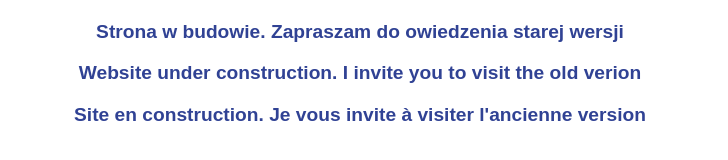
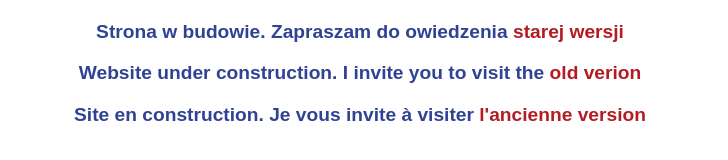
Before and after one commit to Alkszo/kasi-ikony, a React app: page / in a window 1280 px wide. Shown: the part 610-770 px from the top of the page, without its empty margins (280-1008 px from the left). Built offline with nearby package versions, Linux system fonts and the light colour scheme.

Commit message:
empty links

```diff
--- a/src/Components/App.css
+++ b/src/Components/App.css
@@ -12,3 +12,8 @@
   font-weight: 600;
   color: #304294;
 }
+
+a {
+  color: rgb(180, 28, 36);
+  text-decoration: none;
+}
--- a/src/Components/App.js
+++ b/src/Components/App.js
@@ -5,9 +5,9 @@ function App() {
   return (
     <div className="App">
        <img src={logotyp} ali="logo" className="logo"></img>
-       <p className="link-p">Strona w budowie. Zapraszam do owiedzenia starej wersji</p>
-       <p className="link-p">Website under construction. I invite you to visit the old verion</p>
-       <p className="link-p">Site en construction. Je vous invite à visiter l'ancienne version</p>
+       <p className="link-p">Strona w budowie. Zapraszam do owiedzenia <a href="/">starej wersji</a></p>
+       <p className="link-p">Website under construction. I invite you to visit the <a href="/">old verion</a></p>
+       <p className="link-p">Site en construction. Je vous invite à visiter <a href="/">l'ancienne version</a></p>
     </div>
   );
 }
```
